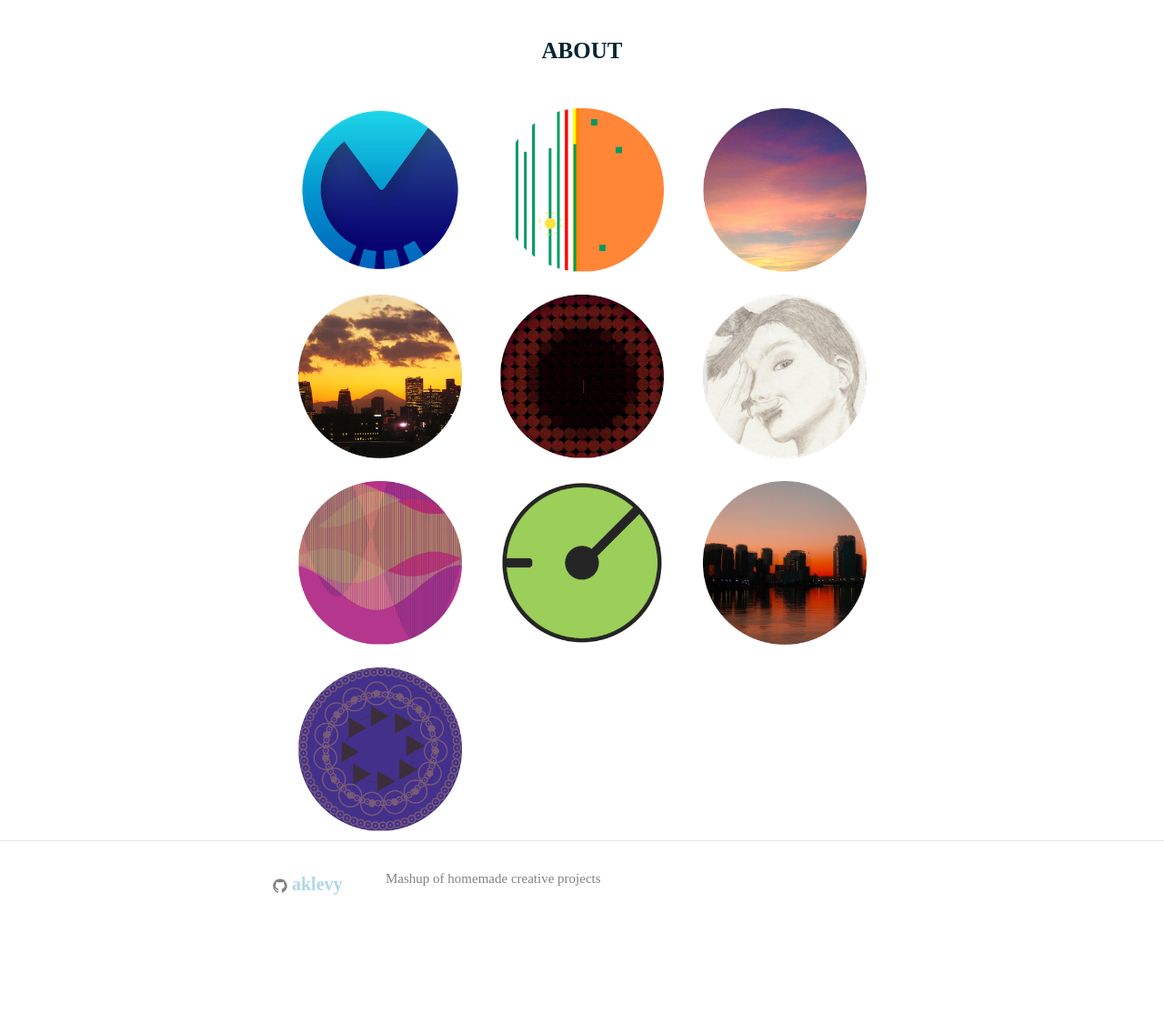
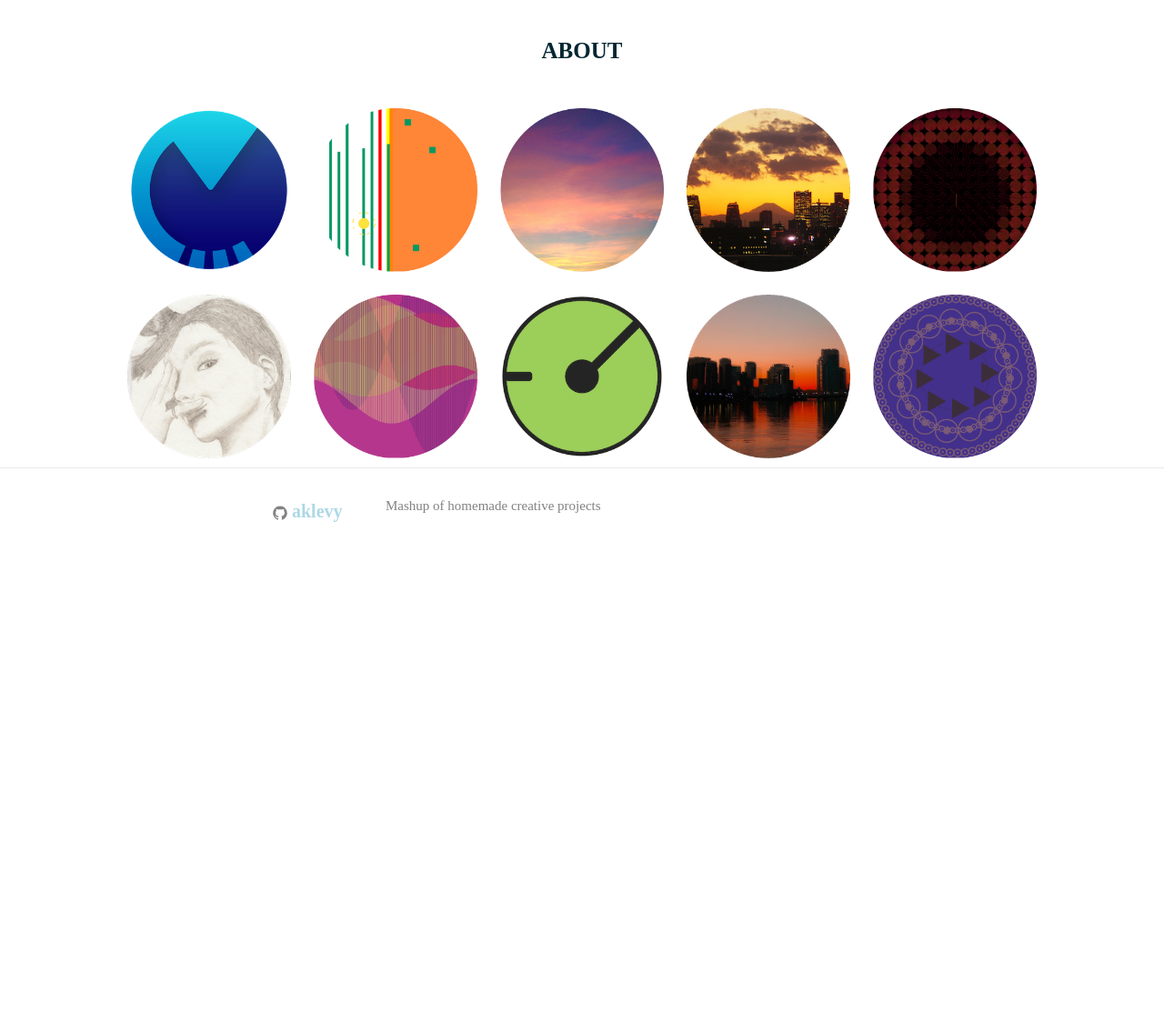
Before and after one commit to aklevy/aklevy.github.io, a Jekyll site: the page built from index.html, in a window 1280 px wide. Shown: the whole page at 91% size. Built offline with Jekyll 4.4.1, drawn with Linux system fonts in a browser that asks for light colours; some web fonts are replaced; after the commit the page ends 900 px from its top, so only the background shows below that.

Commit message:
new layout

```diff
--- a/_sass/_layout.scss
+++ b/_sass/_layout.scss
@@ -189,9 +189,12 @@
 
 }
 .home{
+    width: 150%;
+
     padding: 0;
-    margin: auto;
-    width: 100%;
+   /* margin: auto;
+*/
+margin-left: -25%;
 }
 .page-heading {
     font-size: 20px;
@@ -397,6 +400,7 @@ span {
     height: 100%;
     width: 100%;
 
+    /*transform: translate(-25%);*/
     grid-template-columns: repeat(auto-fit, 200px);
     grid-auto-rows: 200px;
     grid-row-gap: 5px;
```
